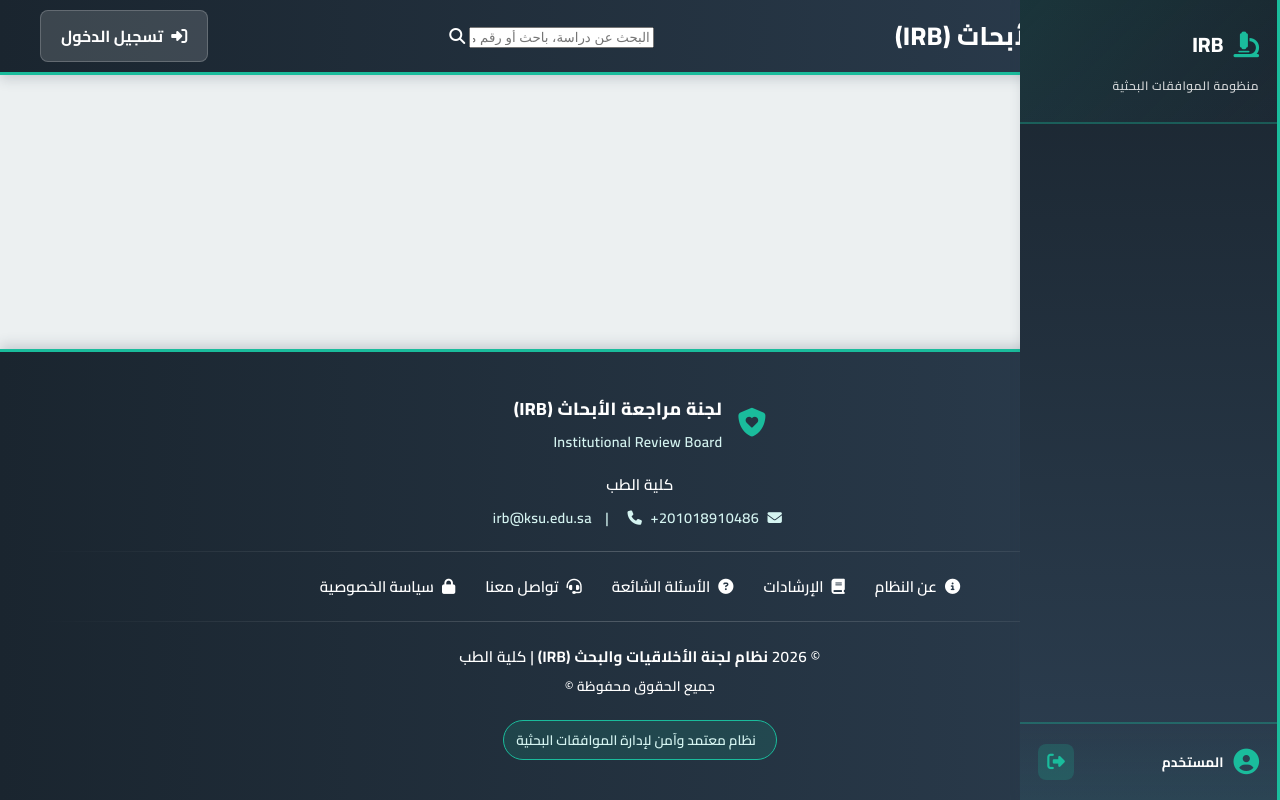
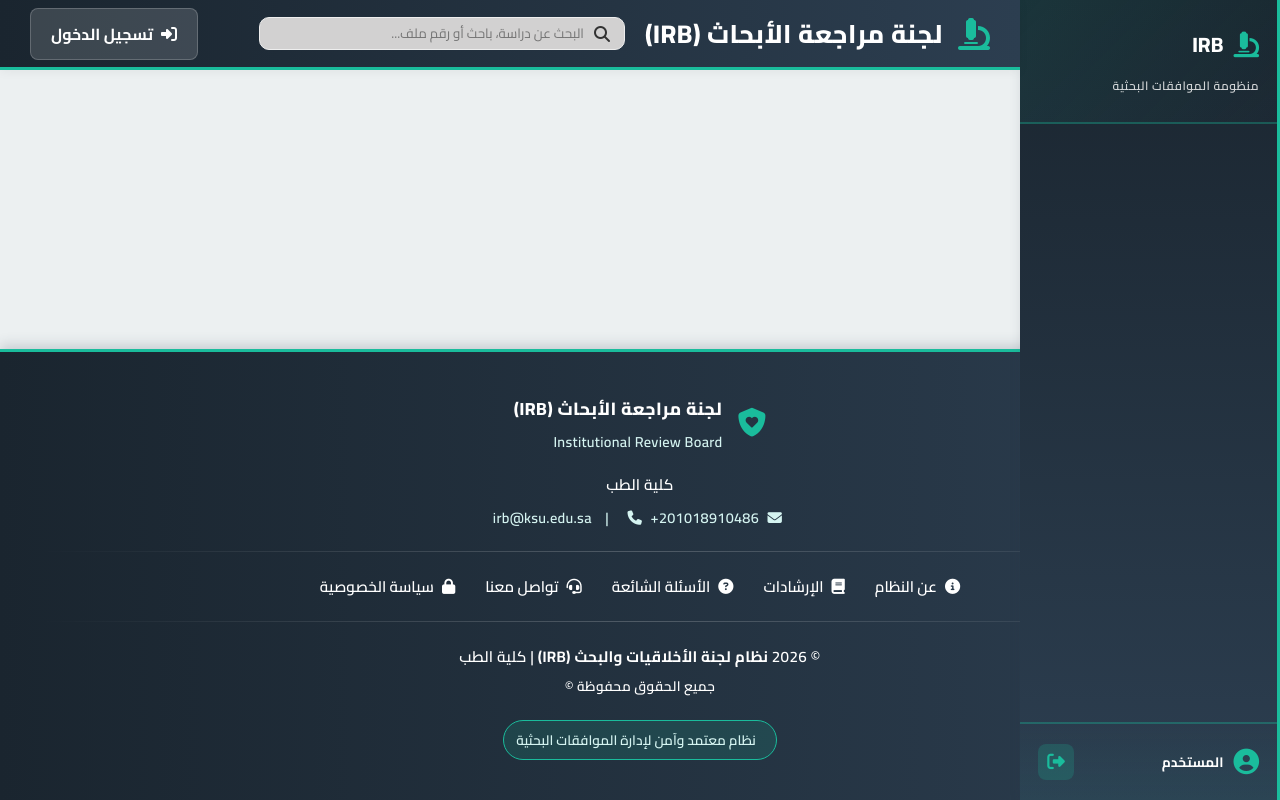
Before and after one commit to amiresaye6/irb-digital-system, a PHP site: page / in a window 1280 px wide. Run offline with PHP 8.4, Linux system fonts and the light colour scheme.

Commit message:
feat: add style for search in nav

```diff
--- a/includes/style.css
+++ b/includes/style.css
@@ -223,3 +223,45 @@ body {
     margin-top: 10px;
     border: 1px solid var(--accent-base);
 }
+
+.top-navbar {
+    position: fixed;
+    top: 0;
+    right: 260px;
+    width: calc(100% - 260px);
+    height: 70px;
+    background-color: #ffffff;
+    display: flex;
+    justify-content: space-between;
+    align-items: center;
+    padding: 0 30px;
+    z-index: 1000;
+    box-shadow: 0 2px 10px rgba(0,0,0,0.05);
+}
+
+.nav-search {
+    flex: 1;
+    max-width: 500px;
+    margin: 0 20px;
+}
+
+.search-wrapper {
+    position: relative;
+}
+
+.search-wrapper input {
+    width: 90%;
+    padding: 3px 40px 3px 15px;
+    border-radius: 10px;
+    border: 1px solid #eee;
+    background-color: #d2d1d1;
+    font-family: 'Cairo', sans-serif;
+}
+
+.search-wrapper i {
+    position: absolute;
+    right: 15px;
+    top: 50%;
+    transform: translateY(-50%);
+    color: #323232;
+}
```
